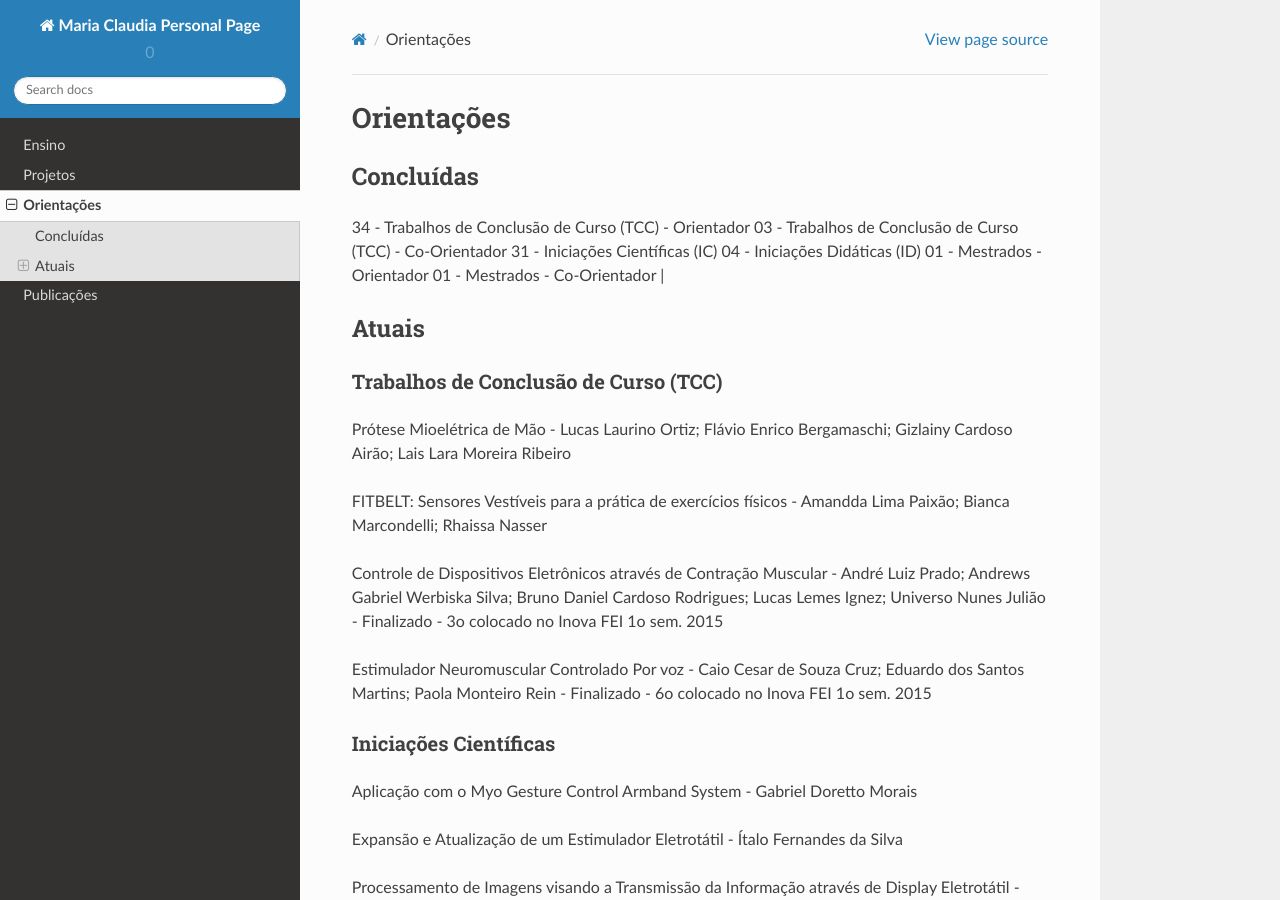
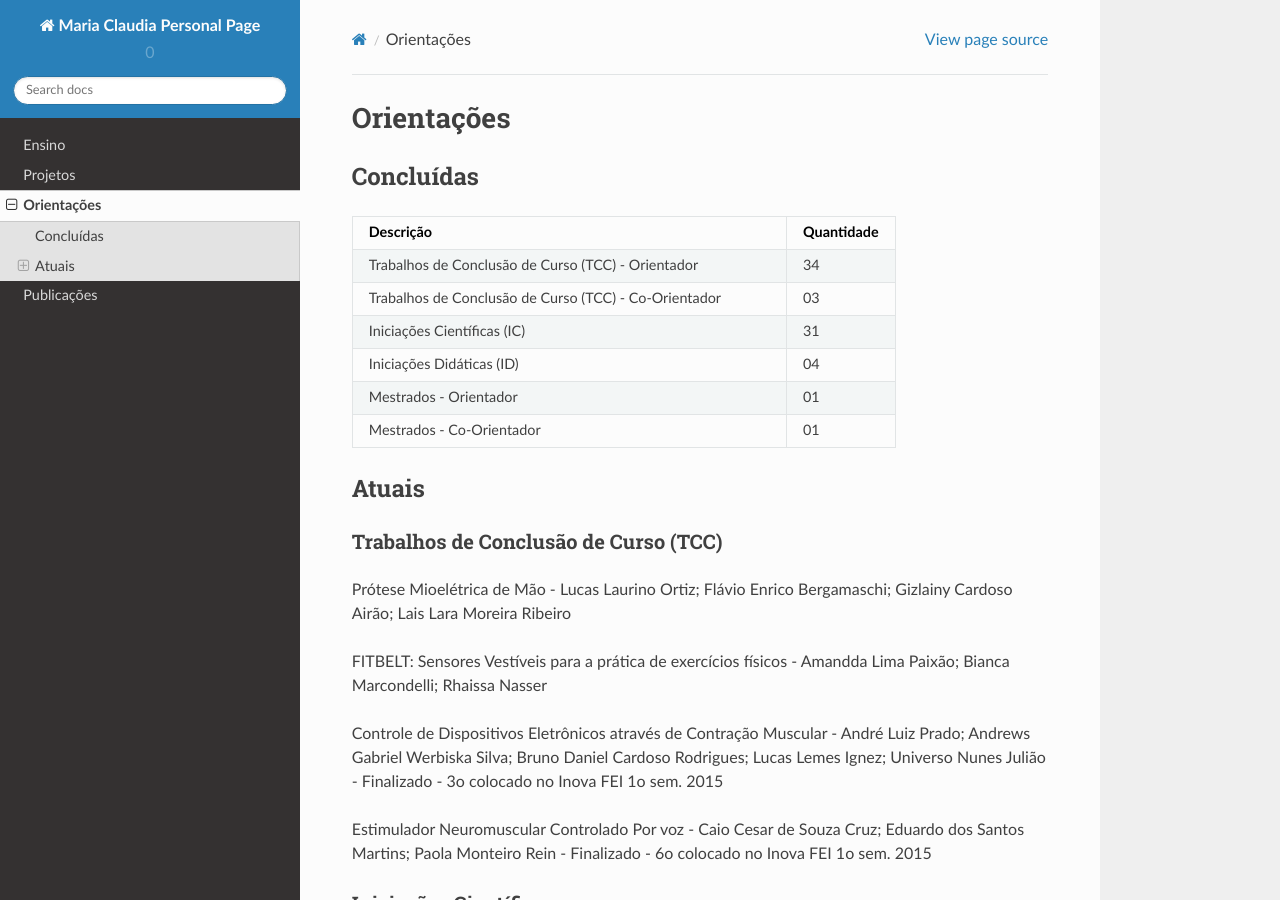
Before and after one commit to mclaudia/personal_page_fei, a Sphinx documentation site: the page built from source/orientacoes.rst, in a window 1280 px wide and 900 px high. Built offline with Sphinx 7.4.7 and the Read the Docs theme 2.0.0, drawn with Linux system fonts in a browser that asks for light colours.

```diff
--- a/source/orientacoes.rst
+++ b/source/orientacoes.rst
@@ -5,21 +5,25 @@ Orientações
 Concluídas
 ==========
 
-34 - Trabalhos de Conclusão de Curso (TCC) - Orientador
-03 - Trabalhos de Conclusão de Curso (TCC) - Co-Orientador
-31 - Iniciações Científicas (IC)
-04 - Iniciações Didáticas (ID)
-01 - Mestrados - Orientador
-01 - Mestrados - Co-Orientador
-|
+.. csv-table::
+   :header: "Descrição", "Quantidade"
+   :widths: 20, 5
+
+	"Trabalhos de Conclusão de Curso (TCC) - Orientador", 34
+	"Trabalhos de Conclusão de Curso (TCC) - Co-Orientador", 03
+	"Iniciações Científicas (IC)", 31
+	"Iniciações Didáticas (ID)", 04
+	"Mestrados - Orientador", 01
+	"Mestrados - Co-Orientador ", 01
+
 
 ======
 Atuais
 ======
 
-------------------------------------
+-------------------------------------
 Trabalhos de Conclusão de Curso (TCC)
-------------------------------------
+-------------------------------------
 
 Prótese Mioelétrica de Mão - Lucas Laurino Ortiz; Flávio Enrico Bergamaschi; Gizlainy Cardoso Airão;	Lais Lara Moreira Ribeiro
 
```
